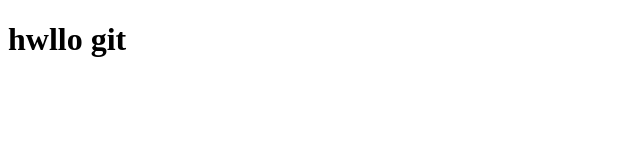
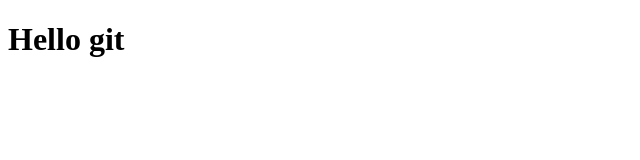
Before and after one commit to aglazov1/gulp, a plain HTML site: page index.html in a window 1280 px wide. Shown: the full height of the page, 0-640 px from the left. Drawn offline with Linux system fonts and the light colour scheme.

```diff
--- a/index.html
+++ b/index.html
@@ -6,7 +6,7 @@
 </head>
 <body>
 
-<h1>hwllo git</h1>
+<h1>Hello git</h1>
 
 </body>
 </html>
```
